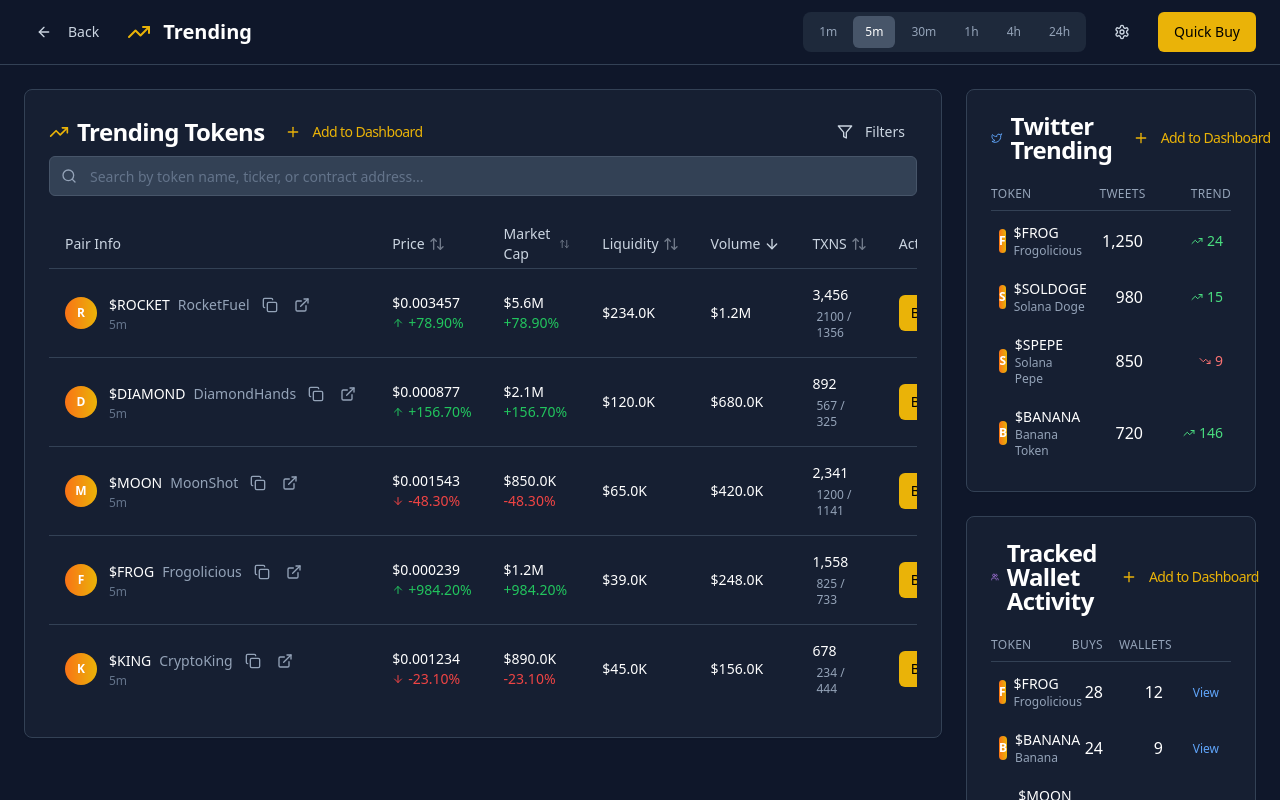
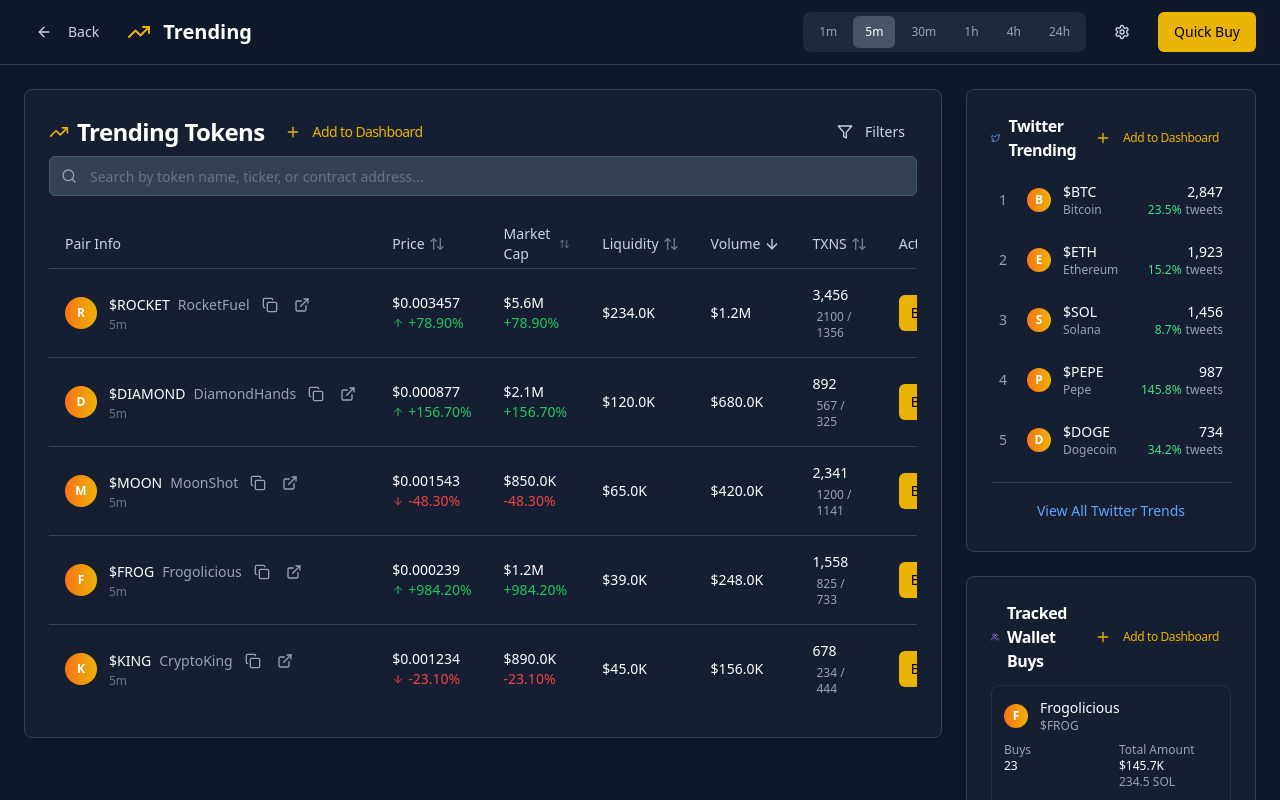
Before and after one commit to m32ai/play3, a React (Vite) app: page /trending in a window 1280 px wide. Shown: the top 800 px of the page. Built offline with nearby package versions, Linux system fonts and the light colour scheme.

Commit message:
Refactor: Update trending widgets with new data
Update the Twitter Trending and Tracked Wallet Buys widgets with the provided data, including token information, tweet counts, and wallet activity details.

```diff
--- a/src/components/trending/TrackedWalletActivity.tsx
+++ b/src/components/trending/TrackedWalletActivity.tsx
@@ -2,86 +2,53 @@
 import { useState, useEffect } from "react";
 import { Card, CardContent, CardHeader, CardTitle } from "@/components/ui/card";
 import { Button } from "@/components/ui/button";
-import { Badge } from "@/components/ui/badge";
-import { DropdownMenu, DropdownMenuContent, DropdownMenuItem, DropdownMenuTrigger } from "@/components/ui/dropdown-menu";
-import { Plus, Users, ChevronDown, ExternalLink } from "lucide-react";
+import { Plus, Users } from "lucide-react";
 
 interface WalletActivity {
   id: string;
+  icon: string;
   tokenName: string;
   tokenSymbol: string;
   buyCount: number;
   totalAmountUSD: number;
   totalAmountSOL: number;
   walletCount: number;
-  wallets: Array<{
-    address: string;
-    label: string;
-    amount: number;
-  }>;
 }
 
 const TrackedWalletActivity = ({ timeframe }: { timeframe: string }) => {
   const [walletActivities, setWalletActivities] = useState<WalletActivity[]>([]);
 
   useEffect(() => {
-    // Mock data based on timeframe
     const mockData: WalletActivity[] = [
       {
         id: "1",
+        icon: "F",
         tokenName: "Frogolicious",
         tokenSymbol: "FROG",
-        buyCount: 28,
-        totalAmountUSD: 145670,
+        buyCount: 23,
+        totalAmountUSD: 145700,
         totalAmountSOL: 234.5,
-        walletCount: 12,
-        wallets: [
-          { address: "0x1234...5678", label: "Whale", amount: 45670 },
-          { address: "0xabcd...efgh", label: "Sniper", amount: 32100 },
-          { address: "0x9876...5432", label: "Smart Money", amount: 28900 }
-        ]
+        walletCount: 8
       },
       {
         id: "2",
-        tokenName: "Banana",
-        tokenSymbol: "BANANA",
-        buyCount: 24,
-        totalAmountUSD: 89340,
+        icon: "M",
+        tokenName: "MoonShot",
+        tokenSymbol: "MOON",
+        buyCount: 18,
+        totalAmountUSD: 89300,
         totalAmountSOL: 143.8,
-        walletCount: 9,
-        wallets: [
-          { address: "0xdef0...1234", label: "Alpha Caller", amount: 34500 },
-          { address: "0x5678...9abc", label: "Whale", amount: 28900 },
-          { address: "0x2468...1357", label: "Smart Money", amount: 25940 }
-        ]
+        walletCount: 5
       },
       {
         id: "3",
-        tokenName: "Moon Rocket",
-        tokenSymbol: "MOON",
-        buyCount: 18,
-        totalAmountUSD: 203450,
+        icon: "D",
+        tokenName: "DiamondHands",
+        tokenSymbol: "DIAMOND",
+        buyCount: 31,
+        totalAmountUSD: 203400,
         totalAmountSOL: 327.2,
-        walletCount: 7,
-        wallets: [
-          { address: "0xabc1...def2", label: "Insider", amount: 67800 },
-          { address: "0x1357...2468", label: "Whale", amount: 45600 },
-          { address: "0x9abc...def0", label: "Smart Money", amount: 38950 }
-        ]
-      },
-      {
-        id: "4",
-        tokenName: "Solana Doge",
-        tokenSymbol: "SOLDOGE",
-        buyCount: 15,
-        totalAmountUSD: 78450,
-        totalAmountSOL: 126.2,
-        walletCount: 6,
-        wallets: [
-          { address: "0xdef2...abc1", label: "Whale", amount: 28900 },
-          { address: "0x2468...1357", label: "Smart Money", amount: 25940 },
-          { address: "0x1357...2468", label: "Sniper", amount: 23610 }
-        ]
+        walletCount: 12
       }
     ];
 
@@ -94,73 +61,74 @@ const TrackedWalletActivity = ({ timeframe }: { timeframe: string }) => {
     return `$${value.toFixed(0)}`;
   };
 
-  const getLabelColor = (label: string) => {
-    const colors: Record<string, string> = {
-      'Whale': 'bg-blue-500/20 text-blue-400',
-      'Sniper': 'bg-red-500/20 text-red-400',
-      'Smart Money': 'bg-green-500/20 text-green-400',
-      'Alpha Caller': 'bg-purple-500/20 text-purple-400',
-      'Insider': 'bg-yellow-500/20 text-yellow-400'
-    };
-    return colors[label] || 'bg-slate-500/20 text-slate-400';
-  };
-
   return (
     <Card className="bg-slate-800/50 border-slate-700">
-      <CardHeader>
-        <CardTitle className="text-white flex items-center justify-between">
+      <CardHeader className="pb-3">
+        <CardTitle className="text-white flex items-center justify-between text-base">
           <div className="flex items-center gap-2">
-            <Users className="w-5 h-5 text-purple-400" />
-            Tracked Wallet Activity
+            <Users className="w-4 h-4 text-purple-400" />
+            Tracked Wallet Buys
           </div>
-          <Button size="sm" variant="ghost" className="text-yellow-500 hover:text-yellow-400">
-            <Plus className="w-4 h-4 mr-1" />
+          <Button size="sm" variant="ghost" className="text-yellow-500 hover:text-yellow-400 text-xs h-7">
+            <Plus className="w-3 h-3 mr-1" />
             Add to Dashboard
           </Button>
         </CardTitle>
       </CardHeader>
-      <CardContent>
-        <div className="space-y-1">
-          <div className="grid grid-cols-4 gap-4 text-xs text-slate-400 uppercase tracking-wide pb-2 border-b border-slate-700">
-            <span>TOKEN</span>
-            <span className="text-right">BUYS</span>
-            <span className="text-right">WALLETS</span>
-            <span></span>
-          </div>
+      <CardContent className="pt-0">
+        <div className="space-y-3">
           {walletActivities.map((activity) => (
             <div
               key={activity.id}
-              className="grid grid-cols-4 gap-4 items-center p-2 rounded hover:bg-slate-700/30 transition-colors cursor-pointer group"
+              className="p-3 rounded-lg hover:bg-slate-700/30 transition-colors cursor-pointer border border-slate-700/50"
             >
-              <div className="flex items-center space-x-2">
-                <div className="w-6 h-6 bg-gradient-to-r from-orange-500 to-yellow-500 rounded-full flex items-center justify-center text-white font-bold text-xs">
-                  {activity.tokenSymbol[0]}
-                </div>
-                <div>
-                  <div className="text-white font-medium text-sm">${activity.tokenSymbol}</div>
-                  <div className="text-slate-400 text-xs">{activity.tokenName}</div>
+              <div className="flex items-start justify-between mb-2">
+                <div className="flex items-center space-x-3">
+                  <div className="w-6 h-6 bg-gradient-to-r from-orange-500 to-yellow-500 rounded-full flex items-center justify-center text-white font-bold text-xs">
+                    {activity.icon}
+                  </div>
+                  <div>
+                    <div className="text-white font-medium text-sm">{activity.tokenName}</div>
+                    <div className="text-slate-400 text-xs">${activity.tokenSymbol}</div>
+                  </div>
                 </div>
               </div>
 
-              <div className="text-right">
-                <div className="text-white font-medium">{activity.buyCount}</div>
+              <div className="grid grid-cols-2 gap-4 text-xs">
+                <div>
+                  <div className="text-slate-400">Buys</div>
+                  <div className="text-white font-medium">{activity.buyCount}</div>
+                </div>
+                <div>
+                  <div className="text-slate-400">Total Amount</div>
+                  <div className="text-white font-medium">{formatCurrency(activity.totalAmountUSD)}</div>
+                  <div className="text-slate-400 text-xs">{activity.totalAmountSOL} SOL</div>
+                </div>
               </div>
 
-              <div className="text-right">
-                <div className="text-white font-medium">{activity.walletCount}</div>
-              </div>
-
-              <div className="text-right">
+              <div className="flex items-center justify-between mt-3 pt-2 border-t border-slate-700/50">
+                <div className="text-xs">
+                  <span className="text-white font-medium">{activity.walletCount} Wallets</span>
+                </div>
                 <Button
                   variant="ghost"
                   size="sm"
-                  className="text-blue-400 hover:text-blue-300 text-xs p-1 h-auto"
+                  className="text-blue-400 hover:text-blue-300 text-xs h-6 px-2"
                 >
-                  View
+                  View Wallets
                 </Button>
               </div>
             </div>
           ))}
+        </div>
+
+        <div className="mt-4 pt-3 border-t border-slate-700">
+          <Button
+            variant="ghost"
+            className="w-full text-blue-400 hover:text-blue-300 text-sm h-8"
+          >
+            View All Wallet Activity
+          </Button>
         </div>
       </CardContent>
     </Card>
--- a/src/components/trending/TwitterTrendingWidget.tsx
+++ b/src/components/trending/TwitterTrendingWidget.tsx
@@ -2,11 +2,12 @@
 import { useState, useEffect } from "react";
 import { Card, CardContent, CardHeader, CardTitle } from "@/components/ui/card";
 import { Button } from "@/components/ui/button";
-import { Badge } from "@/components/ui/badge";
-import { Plus, TrendingUp, TrendingDown, ExternalLink, Twitter } from "lucide-react";
+import { Plus, TrendingUp, TrendingDown, Twitter } from "lucide-react";
 
 interface TwitterToken {
   id: string;
+  rank: number;
+  icon: string;
   name: string;
   symbol: string;
   tweetCount: number;
@@ -18,39 +19,56 @@ const TwitterTrendingWidget = ({ timeframe }: { timeframe: string }) => {
   const [twitterTokens, setTwitterTokens] = useState<TwitterToken[]>([]);
 
   useEffect(() => {
-    // Mock data based on timeframe
     const mockData: TwitterToken[] = [
       {
         id: "1",
-        name: "Frogolicious",
-        symbol: "FROG",
-        tweetCount: 1250,
+        rank: 1,
+        icon: "B",
+        name: "Bitcoin",
+        symbol: "BTC",
+        tweetCount: 2847,
         trend: 'up',
         trendPercentage: 23.5
       },
       {
         id: "2",
-        name: "Solana Doge",
-        symbol: "SOLDOGE",
-        tweetCount: 980,
+        rank: 2,
+        icon: "E",
+        name: "Ethereum",
+        symbol: "ETH",
+        tweetCount: 1923,
         trend: 'up',
         trendPercentage: 15.2
       },
       {
         id: "3",
-        name: "Solana Pepe",
-        symbol: "SPEPE",
-        tweetCount: 850,
-        trend: 'down',
-        trendPercentage: -8.7
+        rank: 3,
+        icon: "S",
+        name: "Solana",
+        symbol: "SOL",
+        tweetCount: 1456,
+        trend: 'up',
+        trendPercentage: 8.7
       },
       {
         id: "4",
-        name: "Banana Token",
-        symbol: "BANANA",
-        tweetCount: 720,
+        rank: 4,
+        icon: "P",
+        name: "Pepe",
+        symbol: "PEPE",
+        tweetCount: 987,
         trend: 'up',
         trendPercentage: 145.8
+      },
+      {
+        id: "5",
+        rank: 5,
+        icon: "D",
+        name: "Dogecoin",
+        symbol: "DOGE",
+        tweetCount: 734,
+        trend: 'up',
+        trendPercentage: 34.2
       }
     ];
 
@@ -59,33 +77,29 @@ const TwitterTrendingWidget = ({ timeframe }: { timeframe: string }) => {
 
   return (
     <Card className="bg-slate-800/50 border-slate-700">
-      <CardHeader>
-        <CardTitle className="text-white flex items-center justify-between">
+      <CardHeader className="pb-3">
+        <CardTitle className="text-white flex items-center justify-between text-base">
           <div className="flex items-center gap-2">
-            <Twitter className="w-5 h-5 text-blue-400" />
+            <Twitter className="w-4 h-4 text-blue-400" />
             Twitter Trending
           </div>
-          <Button size="sm" variant="ghost" className="text-yellow-500 hover:text-yellow-400">
-            <Plus className="w-4 h-4 mr-1" />
+          <Button size="sm" variant="ghost" className="text-yellow-500 hover:text-yellow-400 text-xs h-7">
+            <Plus className="w-3 h-3 mr-1" />
             Add to Dashboard
           </Button>
         </CardTitle>
       </CardHeader>
-      <CardContent>
-        <div className="space-y-1">
-          <div className="grid grid-cols-3 gap-4 text-xs text-slate-400 uppercase tracking-wide pb-2 border-b border-slate-700">
-            <span>TOKEN</span>
-            <span className="text-right">TWEETS</span>
-            <span className="text-right">TREND</span>
-          </div>
-          {twitterTokens.map((token, index) => (
+      <CardContent className="pt-0">
+        <div className="space-y-2">
+          {twitterTokens.map((token) => (
             <div
               key={token.id}
-              className="grid grid-cols-3 gap-4 items-center p-2 rounded hover:bg-slate-700/30 transition-colors cursor-pointer group"
+              className="flex items-center justify-between p-2 rounded hover:bg-slate-700/30 transition-colors cursor-pointer"
             >
-              <div className="flex items-center space-x-2">
+              <div className="flex items-center space-x-3">
+                <span className="text-slate-400 text-sm font-medium w-4">{token.rank}</span>
                 <div className="w-6 h-6 bg-gradient-to-r from-orange-500 to-yellow-500 rounded-full flex items-center justify-center text-white font-bold text-xs">
-                  {token.symbol[0]}
+                  {token.icon}
                 </div>
                 <div>
                   <div className="text-white font-medium text-sm">${token.symbol}</div>
@@ -94,21 +108,25 @@ const TwitterTrendingWidget = ({ timeframe }: { timeframe: string }) => {
               </div>
 
               <div className="text-right">
-                <div className="text-white font-medium">{token.tweetCount.toLocaleString()}</div>
-              </div>
-
-              <div className="text-right flex items-center justify-end gap-1">
-                {token.trend === 'up' ? (
-                  <TrendingUp className="w-3 h-3 text-green-400" />
-                ) : (
-                  <TrendingDown className="w-3 h-3 text-red-400" />
-                )}
-                <span className={`text-sm font-medium ${token.trend === 'up' ? 'text-green-400' : 'text-red-400'}`}>
-                  {Math.abs(token.trendPercentage).toFixed(0)}
-                </span>
+                <div className="text-white font-medium text-sm">{token.tweetCount.toLocaleString()}</div>
+                <div className="flex items-center justify-end gap-1">
+                  <span className="text-green-400 text-xs font-medium">
+                    {token.trendPercentage}%
+                  </span>
+                  <span className="text-slate-400 text-xs">tweets</span>
+                </div>
               </div>
             </div>
           ))}
+        </div>
+
+        <div className="mt-4 pt-3 border-t border-slate-700">
+          <Button
+            variant="ghost"
+            className="w-full text-blue-400 hover:text-blue-300 text-sm h-8"
+          >
+            View All Twitter Trends
+          </Button>
         </div>
       </CardContent>
     </Card>
```
